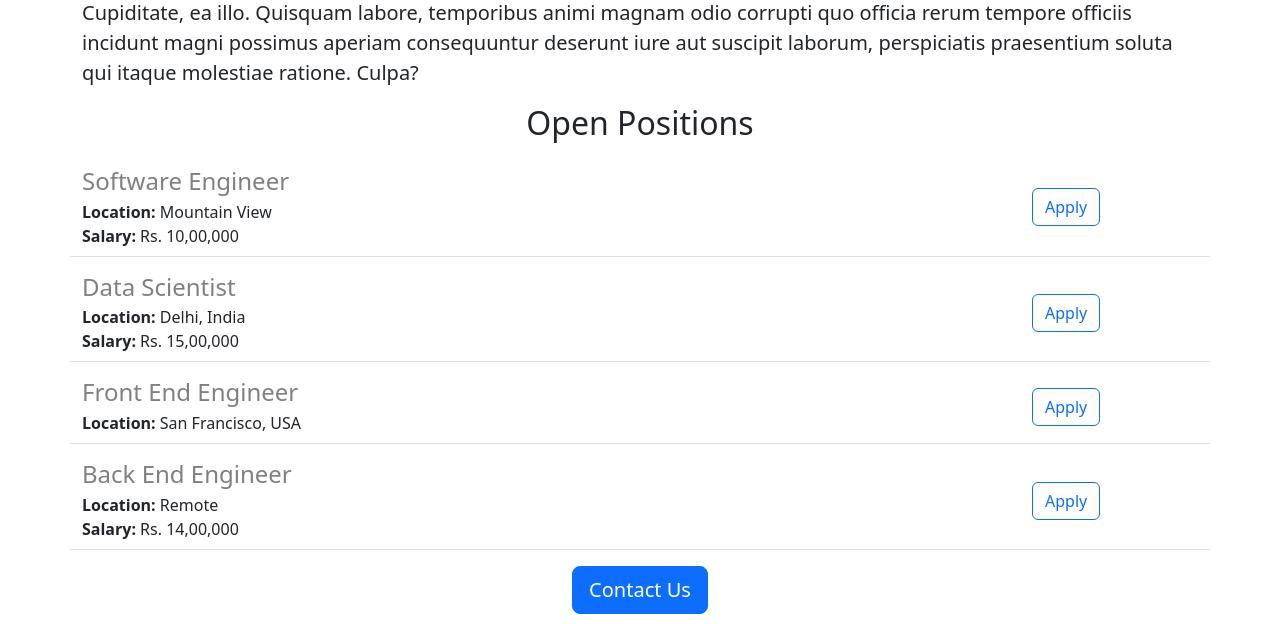
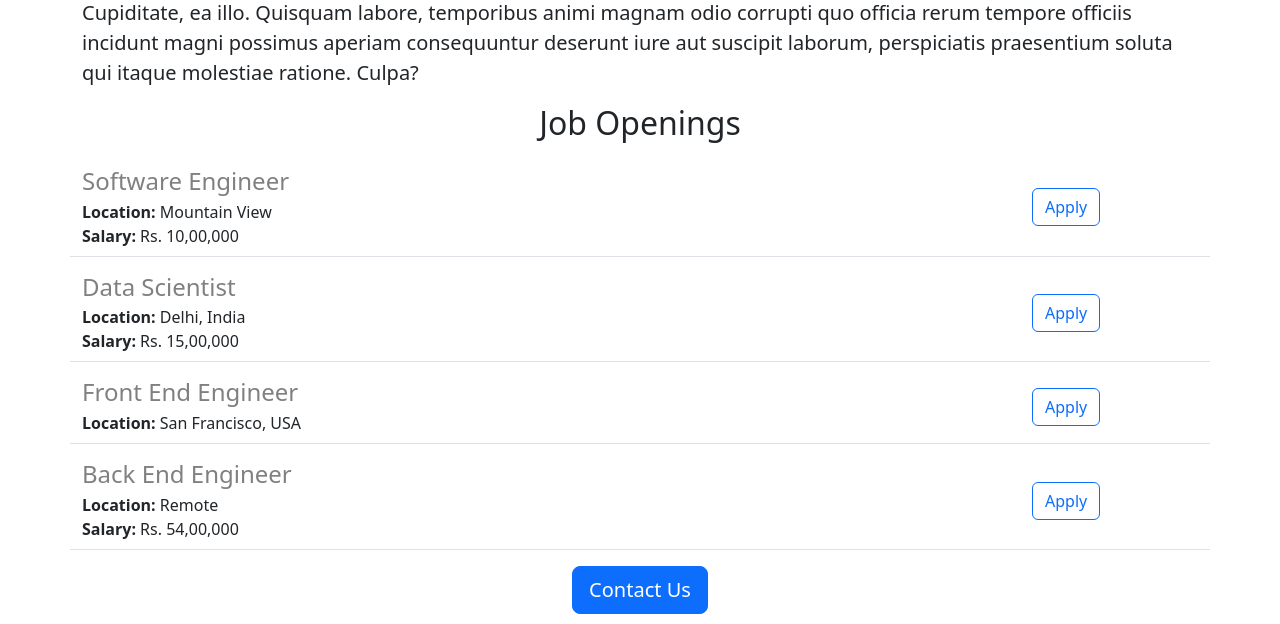
Before and after one commit to carlosmarte23/jovian-careers-demo-v2, a Flask app: page / in a window 1280 px wide. Shown: the part 692-1316 px from the top of the page. Run offline with Flask 3, Linux system fonts and the light colour scheme.

Commit message:
Changes to test render

```diff
--- a/app.py
+++ b/app.py
@@ -24,7 +24,7 @@ JOBS = [
     "id": 4,
     "title": "Back End Engineer",
     "location": "Remote",
-    "salary": "Rs. 14,00,000",
+    "salary": "Rs. 54,00,000",
   }
 ]
 
--- a/templates/home.html
+++ b/templates/home.html
@@ -43,7 +43,7 @@
         consequuntur deserunt iure aut suscipit laborum, perspiciatis
         praesentium soluta qui itaque molestiae ratione. Culpa?
       </p>
-      <h2 class="text-center mt-2 mb-4">Open Positions</h2>
+      <h2 class="text-center mt-2 mb-4">Job Openings</h2>
       <div>{% for job in jobs %} {% include 'jobitem.html' %} {% endfor %}</div>
       <div class="text-center">
         <button class="btn btn-primary btn-lg">Contact Us</button>
```
